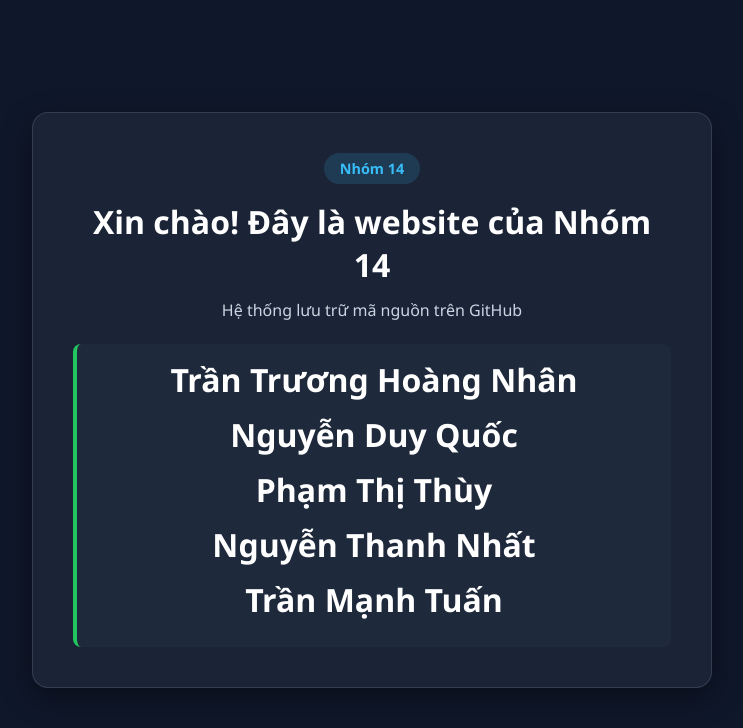
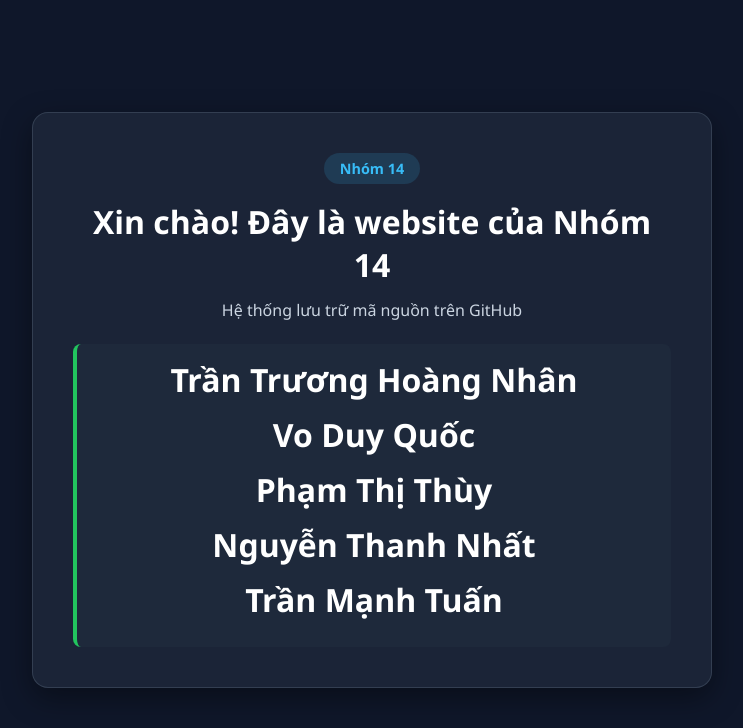
Before and after one commit to trantruonghoangnhan/demo_nhom14, a plain HTML site: page index.html in a window 1280 px wide. Shown: the whole page, without its empty margins (268-1011 px from the left). Drawn offline with Linux system fonts and the light colour scheme.

Commit message:
Fix HTML structure and update team member names

```diff
--- a/index.html
+++ b/index.html
@@ -55,7 +55,7 @@
     <p>Hệ thống lưu trữ mã nguồn trên GitHub</p>
     <div class="version-box">
       <h1>Trần Trương Hoàng Nhân</h1>
-    <h1>Nguyễn Duy Quốc </h1>
+    <h1>Vo Duy Quốc </h1>
     <h1>Phạm Thị Thùy</h1>
     <h1>Nguyễn Thanh Nhất</h1>
     <h1>Trần Mạnh Tuấn</h1>
```
